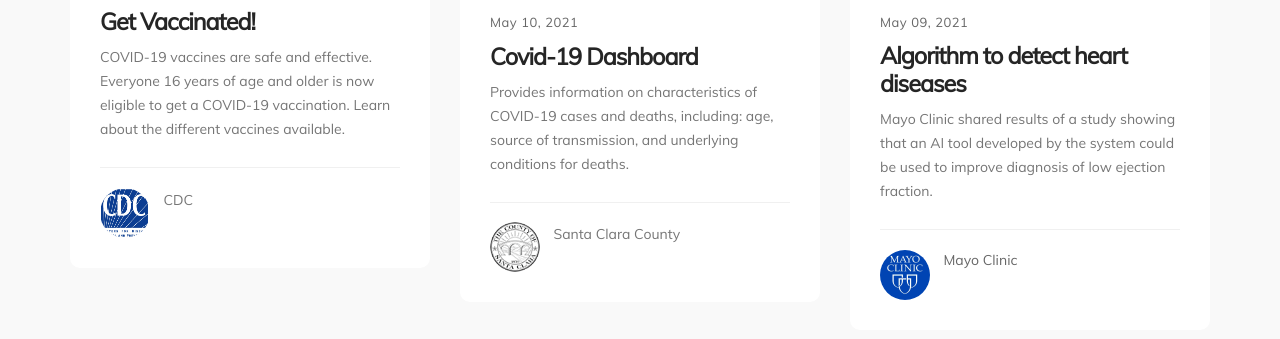
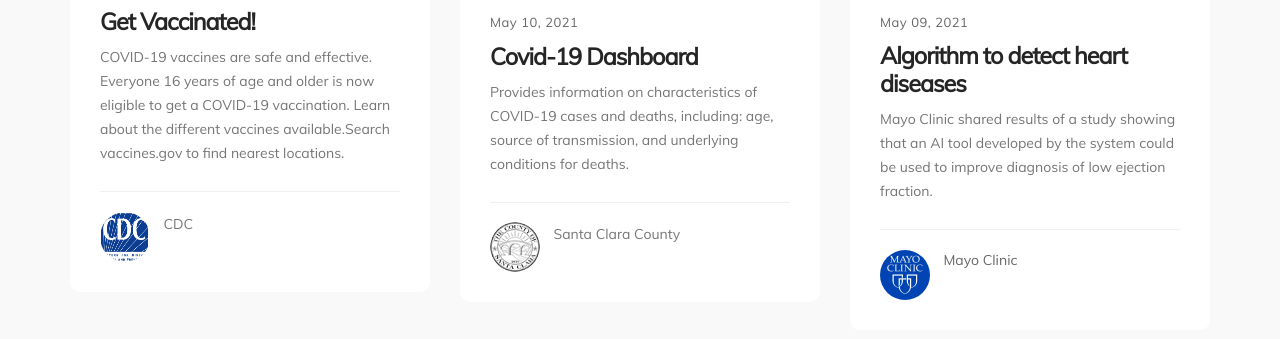
Before and after one commit to sneha-thomas1/FindMyDoc, a website: page public/index.html in a window 1280 px wide. Shown: the part 1710-2049 px from the top of the page. Drawn offline with Linux system fonts and the light colour scheme; no server answers.

Commit message:
Update index.html

```diff
--- a/public/index.html
+++ b/public/index.html
@@ -168,7 +168,7 @@ http://www.tooplate.com/view/2098-health
                               <div class="news-info">
                                    <span>April 19, 2021</span>
                                    <h3><a href="https://www.cdc.gov/coronavirus/2019-ncov/vaccines/your-vaccination.html">Get Vaccinated!</a></h3>
-                                   <p>COVID-19 vaccines are safe and effective. Everyone 16 years of age and older is now eligible to get a COVID-19 vaccination. Learn about the different vaccines available.</p>
+                                   <p>COVID-19 vaccines are safe and effective. Everyone 16 years of age and older is now eligible to get a COVID-19 vaccination. Learn about the different vaccines available.Search vaccines.gov to find nearest locations.</p>
                                    <div class="author">
                                         <img src="images/cdc.jpg" class="img-responsive" alt="centre for diseases logo" title="centre for diseases logo">
                                         <div class="author-info">
```
